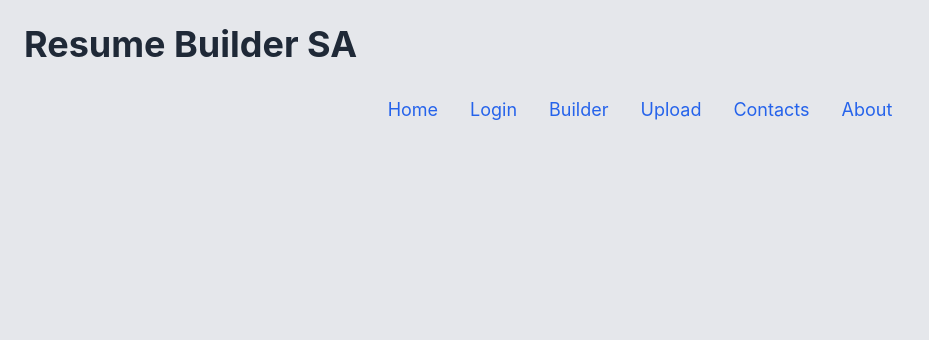
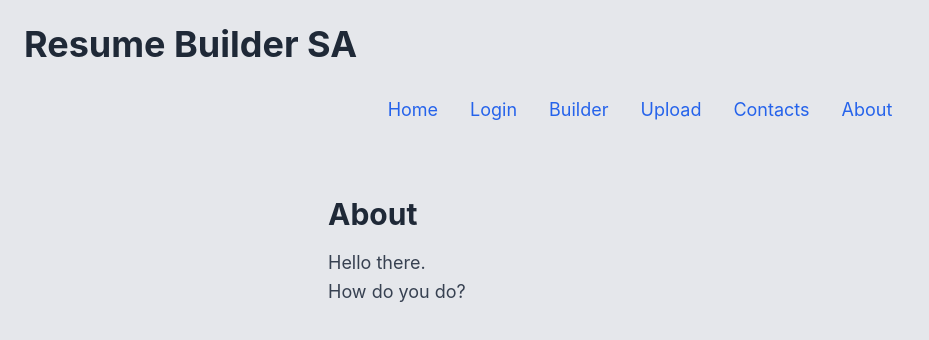
Before and after one commit to Sbusiso2904/natesa, a React (Create React App) app: page /about in a window 1280 px wide. Shown: the top 340 px of the page, without its empty margins (0-929 px from the left). Built offline with nearby package versions, Linux system fonts and the light colour scheme.

Commit message:
fixing about

```diff
--- a/src/pages/About.jsx
+++ b/src/pages/About.jsx
@@ -1,13 +1,15 @@
 import React from "react";
 
-function About(){
-  const About = () => {
-  return
-    <>
-      <h1>About</h1>
-      <p>Hello there.<br />?How do you do?</p>
-    </>
-  }
-};
+function About() {
+  return (
+    <div className="max-w-2xl mx-auto p-6 ">
+      <h1 className="text-3xl font-bold text-gray-800 mb-4">About</h1>
+      <p className="text-gray-700 text-lg leading-relaxed">
+        Hello there.<br />
+        How do you do?
+      </p>
+    </div>
+  );
+}
 
 export default About;
```
